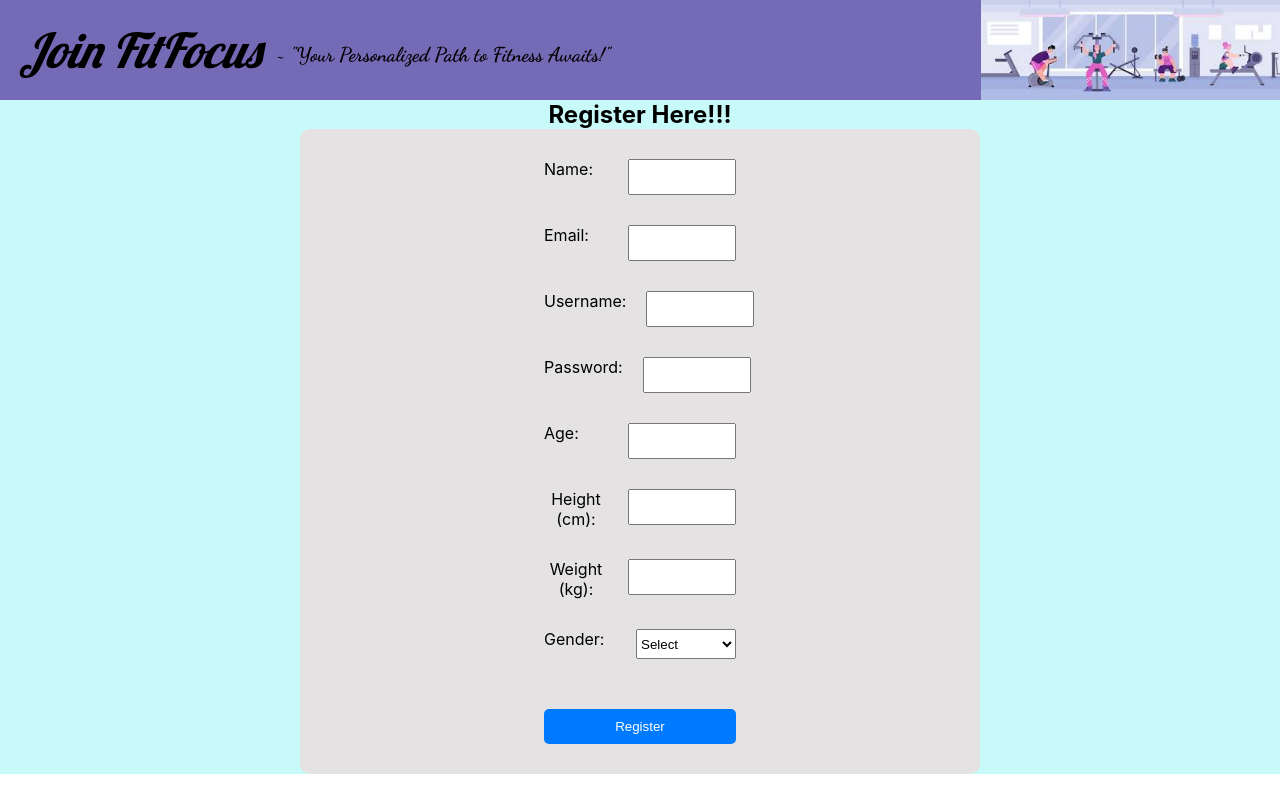
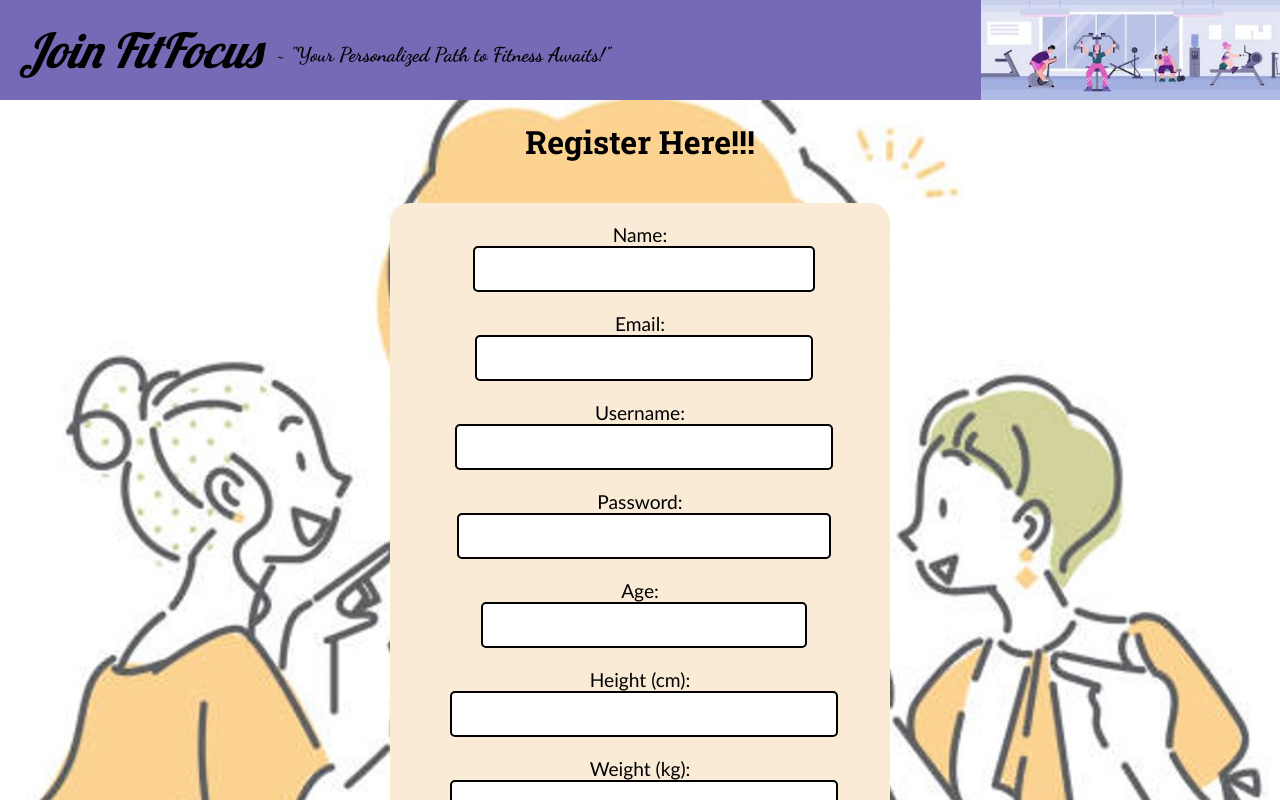
Before and after one commit to Harish-vit/JFS_PJT, a React (Create React App) app in the folder client/: page / in a window 1280 px wide. Both pictures are taken after a click on the button "Sign Up". Shown: the top 800 px of the page. Built offline with nearby package versions, Linux system fonts and the light colour scheme; a web font is replaced by a local one.

Commit message:
Register page styling and overall system improvement

```diff
--- a/client/src/Components/EditActivity.js
+++ b/client/src/Components/EditActivity.js
@@ -17,7 +17,7 @@ function EditActivity({ token }) {
                     }
                 });
                 setActivity(response.data);
-                alert('Success.')
+                // alert('Success.')
             } catch (error) {
                 console.error('Error fetching activity:', error.message);
                 alert('Error fetching activity, please try again.');
--- a/client/src/Components/Login.css
+++ b/client/src/Components/Login.css
@@ -4,7 +4,10 @@
     align-items: flex-start;
     height: 100vh;
     padding-top: 50px;
-    background-color: rgba(250, 239, 202, 0.41);
+    background-image: url("../Images/login-background.jpg");
+    background-position: 30%;
+    background-size: auto;
+    overflow-y: hidden;
 }
 
 .login-center-container {
@@ -13,7 +16,7 @@
     display: flex;
     justify-content: center;
     align-items: center;
-    background-color: #38c0a968;
+    background-color: #8EACCD;
     border-radius: 8px;
     box-shadow: 0 0 10px rgba(0, 0, 0, 0.1);
 }
@@ -59,10 +62,15 @@
     padding: 6px;
     font-family: 'Segoe UI', Tahoma, Geneva, Verdana, sans-serif;
     font-size: 18px;
-    background-color: #2ff14f97;
+    background-color: #d7dbe1;
     color: #000000;
     border: none;
-    border-radius: 4px;
+    border-radius: 20px;
     cursor: pointer;
-    transition: background-color 0.3s ease;
+    transition: all 0.5s ease;
+    &:hover {
+        background-color: #c3c8ce;
+        box-shadow: 2px 2px 2px 2px #8da9be;
+        border-radius: 10px;
+    }
 }
--- a/client/src/Components/Profile.css
+++ b/client/src/Components/Profile.css
@@ -16,6 +16,7 @@
     border-radius: 8px;
     border: 10px;
     padding-left: 10px;
+    padding-right: 10px;
     display: flex;
     flex-direction: column;
     justify-content:right;
--- a/client/src/Components/Registration.css
+++ b/client/src/Components/Registration.css
@@ -1,53 +1,117 @@
+@import url('https://fonts.googleapis.com/css2?family=Oswald:wght@200..700&family=Roboto+Slab:wght@100..900&display=swap');
+
 .register-container {
-    margin: auto;
-    text-align: center;
-    background-color: rgb(200, 250, 250);
-    h2 {
-        margin: 0px;
-    }
-    padding: 0px;
+    background-image: url("../Images/register-background.jpg");
+    background-repeat: no-repeat;
+    background-size: contain;
 }
 
 .form-container {
     display: flex;
-    flex-direction: column;
-    background-color: rgb(228, 226, 226);
     justify-content: center;
-    align-items: center;
-    width: 50%;
-    margin: auto;
-    border-radius: 10px;
+    align-items: flex-start;
+    min-height: 70vh;
     padding: 20px;
+    box-sizing: border-box;
 }
 
-form {
-    width: 80%;
+.reg-title {
+    font-family: "Roboto Slab", serif;
+    font-size: 2rem;
+    text-align: center;
+    margin-bottom: 20px;
+    margin-top: 0px;
+    padding-top: 20px;
 }
 
-label {
+.form-content {
     display: flex;
-    justify-content: space-between;
+    flex-direction: column;
+    align-items: center;
+    background-color: antiquewhite;
     width: 100%;
-    margin-bottom: 10px;
+    max-width: 500px;
+    gap: 20px;
+    padding: 20px 20px;
+    border-radius: 20px;
+    box-sizing: border-box;
+    text-align: center;
+    font-family: 'Trebuchet MS', 'Lucida Sans Unicode', 'Lucida Grande', 'Lucida Sans', Arial, sans-serif;
+    font-size: larger;
+    .Entry {
+        height: 40px;
+        width: 100%;
+        font-size: large;
+        border: 2px black solid;
+        font-family: Georgia, 'Times New Roman', Times, serif;
+        border-radius: 5px;
+    }
+
+    .SubmitButton {
+        width: 100%;
+        max-width: 200px;
+        font-size: 15px;
+        height: 35px;
+        border-radius: 10px;
+        background-color: rgba(15, 167, 43, 0.832);
+        color: aliceblue;
+        cursor: pointer;
+        transition: all 0.3s linear;
+        align-self: center;
+
+        &:hover {
+            background-color: rgba(5, 158, 33, 0.832);
+            box-shadow: 2px 2px 2px 2px rgb(0, 0, 0, 0.5);
+        }
+    }
 }
 
-label input,
-label select {
-    width: 100px;
-    height: 30px;
-    margin-left: 20px;
+.gender-entry {
+    height: 40px;
+    width: 100%;
+    font-size: large;
+    border: 2px black solid;
+    font-family: Georgia, 'Times New Roman', Times, serif;
+    border-radius: 5px;
+    box-sizing: border-box;
 }
 
-button {
-    margin-top: 20px;
-    padding: 10px 20px;
-    border: none;
-    background-color: #007bff;
-    color: white;
-    border-radius: 5px;
-    cursor: pointer;
+.fitness-form {
+    display: flex;
+    flex-direction: column;
+    padding: 20px;
+    background-image: url('../Images/fitness_background.png');
+    background-repeat: no-repeat;
+    background-size: cover;
+    background-position: center;
+    overflow-y: auto;
+    box-sizing: border-box;
 }
 
-button:hover {
-    background-color: #0056b3;
+/* Media Queries for responsiveness */
+@media (max-width: 768px) {
+    .form-content {
+        padding: 20px;
+    }
+
+    .Entry,
+    .gender-entry {
+        width: calc(100% - 40px); /* Adjust for padding */
+    }
 }
+
+@media (max-width: 480px) {
+    .reg-title {
+        font-size: 1.5rem;
+    }
+
+    .Entry,
+    .gender-entry {
+        width: calc(100% - 20px); /* Adjust for padding */
+    }
+
+    .SubmitButton {
+        width: 100%;
+        max-width: 150px;
+    }
+}
--- a/client/src/Components/Registration.js
+++ b/client/src/Components/Registration.js
@@ -41,12 +41,13 @@ const Registration = () => {
 
     return (
         <div className='register-container'>
-            <h2>Register Here!!!</h2>
+            <h2 className='reg-title'>Register Here!!!</h2>
             <div className='form-container'>
-                <form onSubmit={handleRegister}>
+                <form className='form-content' onSubmit={handleRegister}>
                     <label>
                         Name:
                         <input
+                            className='Entry'
                             type="text"
                             value={name}
                             onChange={(e) => setName(e.target.value)}
@@ -56,6 +57,7 @@ const Registration = () => {
                     <label>
                         Email:
                         <input
+                            className='Entry'
                             type="email"
                             value={email}
                             onChange={(e) => setEmail(e.target.value)}
@@ -65,6 +67,7 @@ const Registration = () => {
                     <label>
                         Username:
                         <input
+                            className='Entry'
                             type="text"
                             value={username}
                             onChange={(e) => setUsername(e.target.value)}
@@ -74,6 +77,7 @@ const Registration = () => {
                     <label>
                         Password:
                         <input
+                            className='Entry'
                             type="password"
                             value={password}
                             onChange={(e) => setPassword(e.target.value)}
@@ -83,6 +87,7 @@ const Registration = () => {
                     <label>
                         Age:
                         <input
+                            className='Entry'
                             type="number"
                             value={age}
                             onChange={(e) => setAge(e.target.value)}
@@ -92,6 +97,7 @@ const Registration = () => {
                     <label>
                         Height (cm):
                         <input
+                            className='Entry'
                             type="number"
                             value={height}
                             onChange={(e) => setHeight(e.target.value)}
@@ -101,6 +107,7 @@ const Registration = () => {
                     <label>
                         Weight (kg):
                         <input
+                            className='Entry'
                             type="number"
                             value={weight}
                             onChange={(e) => setWeight(e.target.value)}
@@ -109,14 +116,14 @@ const Registration = () => {
                     </label>
                     <label>
                         Gender:
-                        <select value={gender} onChange={(e) => setGender(e.target.value)} required>
+                        <select className='gender-entry' value={gender} onChange={(e) => setGender(e.target.value)} required>
                             <option value="" disabled>Select</option>
                             <option value="male">Male</option>
                             <option value="female">Female</option>
                             <option value="other">Other</option>
                         </select>
                     </label>
-                    <button type="submit">Register</button>
+                    <button className='SubmitButton' type="submit">Register</button>
                 </form>
             </div>
         </div>
--- a/client/src/Layout.module.css
+++ b/client/src/Layout.module.css
@@ -55,6 +55,7 @@ span {
 .profileButton {
     background: none;
     cursor: pointer;
+    border: 0px;
     &:hover {
         background: none;
     }
```
Also changed, not shown: client/src/Images/login-background.jpg (added), client/src/Images/register-background.jpg (added).
